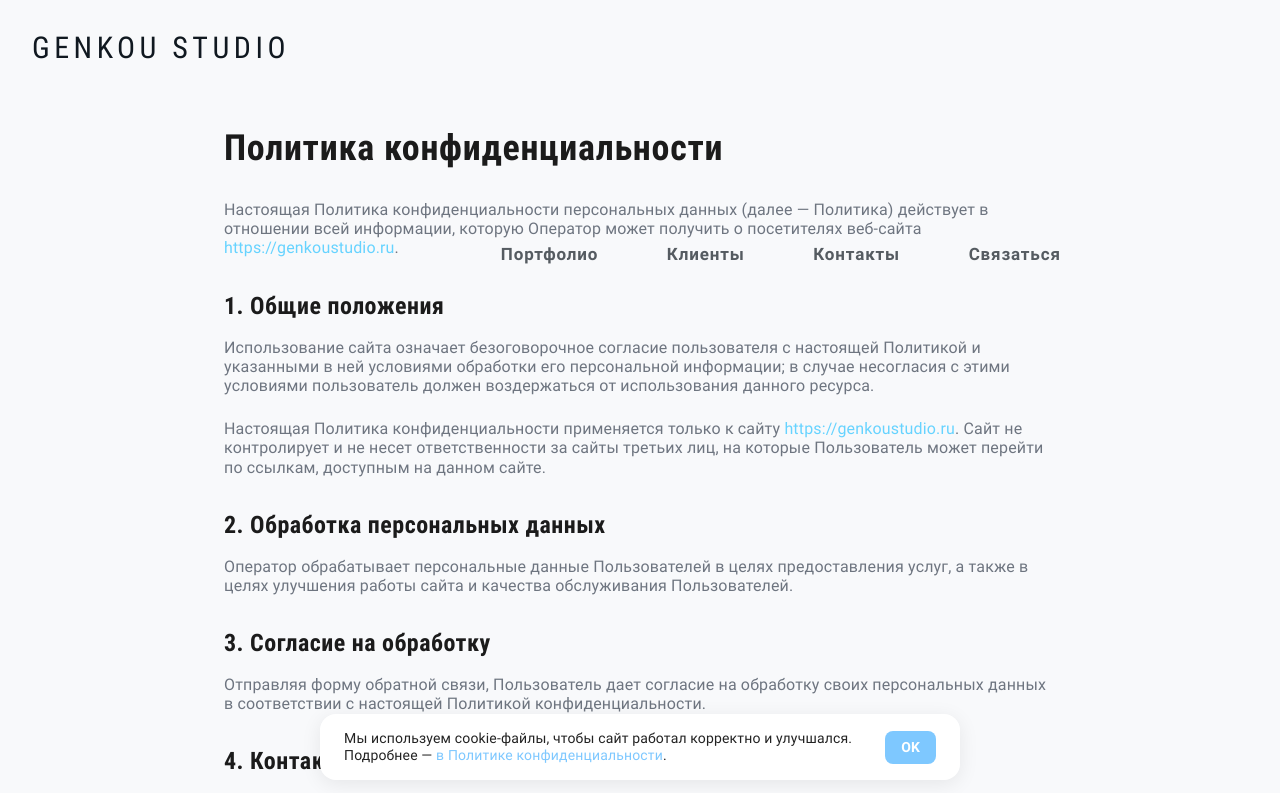
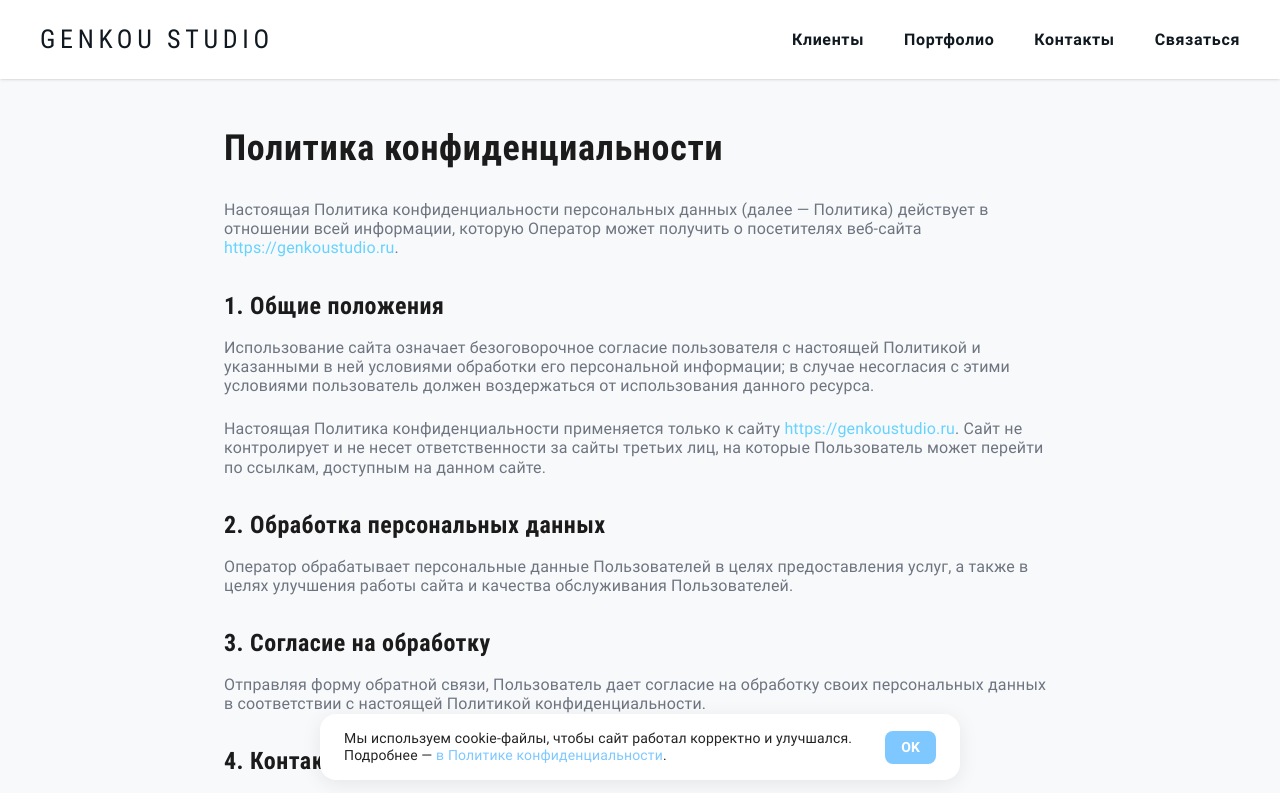
Before and after one commit to aiarsenov/genkou-studio-next, a Next.js app: page /privacy in a window 1280 px wide. Shown: the top 793 px of the page. Built offline with nearby package versions, Linux system fonts and the light colour scheme.

Commit message:
Refactor header to fixed top layout

```diff
--- a/components/NavBar.tsx
+++ b/components/NavBar.tsx
@@ -1,146 +1,66 @@
 'use client';
 
-import { useState, useEffect } from 'react';
 import Link from 'next/link';
-import { motion } from 'framer-motion';
+import { useState } from 'react';
+
+const navItems = [
+  { href: '#clients', label: 'Клиенты' },
+  { href: '#portfolio', label: 'Портфолио' },
+  { href: '#contacts', label: 'Контакты' },
+  { href: '#contacts', label: 'Связаться' },
+];
 
 export default function NavBar() {
-  const [isScrolled, setIsScrolled] = useState(false);
-  const [activeSection, setActiveSection] = useState('');
   const [isMenuOpen, setIsMenuOpen] = useState(false);
 
-  useEffect(() => {
-    const handleScroll = () => {
-      setIsScrolled(window.scrollY > 30);
-
-      const sections = ['hero', 'clients', 'portfolio', 'contacts'];
-      const scrollPosition = window.scrollY + 120;
-
-      for (const section of sections.reverse()) {
-        const element = document.getElementById(section);
-        if (element && scrollPosition >= element.offsetTop) {
-          setActiveSection(section);
-          break;
-        }
-      }
-    };
-
-    window.addEventListener('scroll', handleScroll);
-    return () => window.removeEventListener('scroll', handleScroll);
-  }, []);
-
-  useEffect(() => {
-    if (isMenuOpen) {
-      document.body.style.overflow = 'hidden';
-    } else {
-      document.body.style.overflow = '';
-    }
-
-    return () => {
-      document.body.style.overflow = '';
-    };
-  }, [isMenuOpen]);
-
-  const navItems = [
-    { key: 'portfolio', href: '#portfolio', label: 'Портфолио', id: 'portfolio' },
-    { key: 'clients', href: '#clients', label: 'Клиенты', id: 'clients' },
-    { key: 'contacts', href: '#contacts', label: 'Контакты', id: 'contacts' },
-    { key: 'contact-cta', href: '#contacts', label: 'Связаться', id: 'contacts' },
-  ];
-
   return (
-    <>
-      <motion.header
-        initial={{ y: -80, opacity: 0 }}
-        animate={{ y: 0, opacity: 1 }}
-        transition={{ duration: 0.6, ease: 'easeOut' }}
-        className={`fixed top-0 left-0 right-0 z-50 transition-all duration-300 ${
-          isScrolled ? 'bg-white/95 backdrop-blur-lg shadow-[0_15px_35px_rgba(0,0,0,0.08)]' : 'bg-transparent'
-        }`}
-      >
-        <div className="max-w-7xl xl:max-w-[1600px] 2xl:max-w-[1800px] mx-auto px-4 sm:px-6 lg:px-8">
-          <div className="flex items-center justify-between h-24">
+    <header className="fixed top-0 left-0 w-full bg-white shadow-sm z-50">
+      <div className="max-w-7xl mx-auto flex items-center justify-between px-6 md:px-10 py-6">
         <Link
           href="/"
-              className="text-[#101820] font-heading tracking-[0.15em] text-[26px] lg:text-[30px] uppercase hover:opacity-80 transition-opacity"
+          className="text-[22px] md:text-[26px] font-heading tracking-[0.18em] uppercase text-[#101820]"
         >
           GENKOU STUDIO
         </Link>
 
+        <nav className="hidden md:flex items-center gap-10 text-base font-semibold text-[#101820] tracking-[0.04em]">
+          {navItems.map((item) => (
+            <Link
+              key={item.label}
+              href={item.href}
+              className="transition-colors hover:text-[#101820]/70"
+            >
+              {item.label}
+            </Link>
+          ))}
+        </nav>
+
         <button
-              className={`burger ${isMenuOpen ? 'active' : ''} md:hidden`}
+          type="button"
           aria-label="Toggle menu"
-              onClick={() => setIsMenuOpen(!isMenuOpen)}
+          className="md:hidden text-3xl text-[#101820]"
+          onClick={() => setIsMenuOpen((prev) => !prev)}
         >
-              <span></span>
-              <span></span>
-              <span></span>
+          ☰
         </button>
       </div>
 
-          <nav
-            className={`flex md:hidden flex-col items-center gap-4 text-[#101820] font-sans font-semibold text-lg tracking-[0.06em] pb-6 transition-all duration-300 ${
-              isScrolled ? '' : 'opacity-0 pointer-events-none'
-            }`}
-          >
+      {isMenuOpen && (
+        <div className="md:hidden border-t border-[#E5E5E5] bg-white shadow-sm">
+          <div className="flex flex-col items-center gap-4 py-4 text-lg font-semibold text-[#101820]">
             {navItems.map((item) => (
-              <a
-                key={item.key}
+              <Link
+                key={item.label}
                 href={item.href}
+                className="transition-colors hover:text-[#101820]/70"
                 onClick={() => setIsMenuOpen(false)}
-                className={`${activeSection === item.id ? 'text-[#66D3FF]' : 'text-[#111]'}`}
               >
                 {item.label}
-              </a>
+              </Link>
             ))}
-          </nav>
           </div>
-
-        {isMenuOpen && (
-          <div
-            className="mobile-menu-overlay fixed inset-0 bg-black/50 z-[999]"
-            onClick={() => setIsMenuOpen(false)}
-          />
+        </div>
       )}
-        <nav className={`mobile-menu ${isMenuOpen ? 'open' : ''}`}>
-          {navItems.map((item) => (
-            <a
-              key={item.key}
-              href={item.href}
-              onClick={() => setIsMenuOpen(false)}
-              className={`font-sans font-semibold text-lg tracking-[0.08em] ${
-                activeSection === item.id ? 'text-[#66D3FF]' : 'text-[#111]'
-              }`}
-            >
-              {item.label}
-            </a>
-          ))}
-        </nav>
-      </motion.header>
-
-      <div className="hidden md:block absolute top-[15.25rem] left-[61%] -translate-x-1/2 w-[min(560px,60vw)] z-40">
-        <nav className="flex items-center justify-between text-[#101820] font-sans font-semibold text-[17px] tracking-[0.05em]">
-          {navItems.map((item) => (
-            <a
-              key={item.key}
-              href={item.href}
-              className={`relative transition-colors ${
-                activeSection === item.id ? 'text-[#101820]' : 'text-[#101820]/70 hover:text-[#101820]'
-              }`}
-            >
-              {item.label}
-              {activeSection === item.id && (
-                <motion.div
-                  layoutId="heroNavUnderline"
-                  className="absolute -bottom-2 left-0 right-0 h-[3px] rounded-full bg-[#101820]"
-                  initial={false}
-                  transition={{ type: 'spring', stiffness: 420, damping: 35 }}
-                />
-              )}
-            </a>
-          ))}
-        </nav>
-      </div>
-    </>
+    </header>
   );
 }
```
Lines whose indentation alone changed are shown as unchanged.
